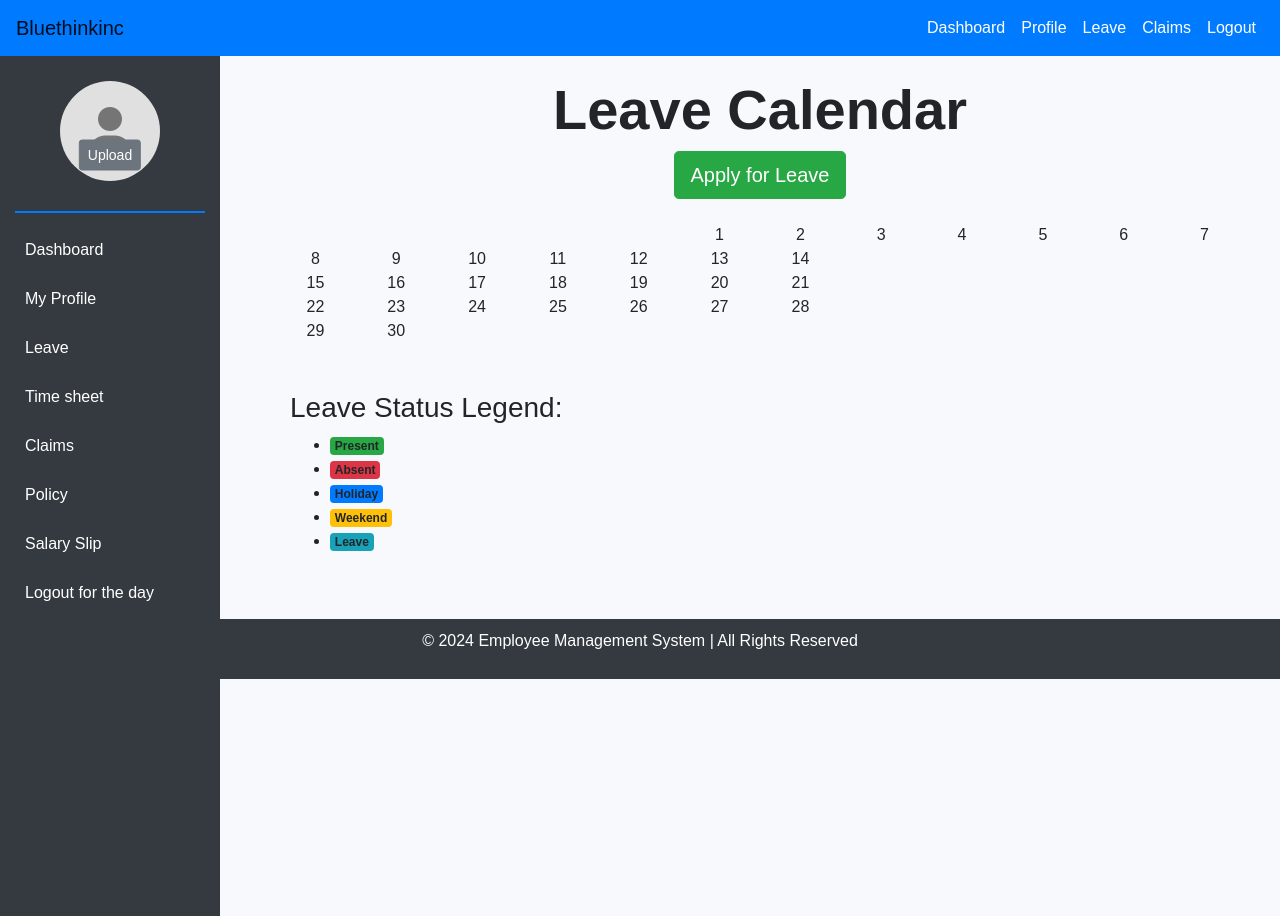
After one commit to mfslovely/Employee_Management_Project, a Django app: page /leave-list in a window 1280 px wide. The commit adds this page. Run offline with Django 3.2, Linux system fonts and the light colour scheme; a user stored in the database is signed in; data comes from the database, SQL or seed files in the repository; both versions use the stored data as it was after the commit; some libraries are stand-ins or nearby versions.

Commit message:
Implemented Leave Management API

```diff
--- /dev/null
+++ b/bluethinkapp/templates/bluethinkincapp/leave_management.html
@@ -0,0 +1,66 @@
+{% extends 'base.html' %}
+{% block title %}Leave Management{% endblock %}
+{% block content %}
+    <div class="container">
+        <h1 class="text-center display-4 font-weight-bold">Leave Calendar</h1>
+
+        <!-- Apply Leave Button -->
+        <div class="mb-4 text-center">
+            <a href="{% url 'apply_leave' %}" class="btn btn-success btn-lg">Apply for Leave</a>
+        </div>
+
+        <!-- Calendar -->
+        <div id="calendar" class="mt-4"></div>
+
+        <!-- Example Calendar with Bootstrap -->
+        <div class="mt-5">
+            <h3>Leave Status Legend:</h3>
+            <ul>
+                <li><span class="badge bg-success">Present</span></li>
+                <li><span class="badge bg-danger">Absent</span></li>
+                <li><span class="badge bg-primary">Holiday</span></li>
+                <li><span class="badge bg-warning">Weekend</span></li>
+                <li><span class="badge bg-info">Leave</span></li>
+            </ul>
+        </div>
+    </div>
+
+    <script>
+        document.addEventListener("DOMContentLoaded", function() {
+            const calendar = document.getElementById('calendar');
+            const currentMonth = new Date().getMonth(); // Get current month
+
+            const daysInMonth = new Date(new Date().getFullYear(), currentMonth + 1, 0).getDate();
+            const startDay = new Date(new Date().getFullYear(), currentMonth, 1).getDay();
+
+            // Dynamically create the calendar
+            let calendarHTML = "<div class='row'>";
+            for (let i = 0; i < startDay; i++) {
+                calendarHTML += "<div class='col-1'></div>"; // Empty space for the first day of the month
+            }
+
+            for (let i = 1; i <= daysInMonth; i++) {
+                let leaveStatus = 'present'; // Default to present
+
+                // Check leave status for each day (you will need to fetch this data from the backend)
+                // Example:
+                if (i === 5) leaveStatus = 'absent'; // Just an example
+                if (i === 10) leaveStatus = 'holiday'; // Just an example
+
+                calendarHTML += `
+                    <div class="col-1 text-center ${leaveStatus}">
+                        <div class="calendar-day">${i}</div>
+                    </div>
+                `;
+
+                // Start a new row after 7 days (for the next week)
+                if (i % 7 === 0) {
+                    calendarHTML += "</div><div class='row'>";
+                }
+            }
+
+            calendarHTML += "</div>";
+            calendar.innerHTML = calendarHTML;
+        });
+    </script>
+{% endblock %}
--- a/bluethinkapp/urls.py
+++ b/bluethinkapp/urls.py
@@ -13,4 +13,6 @@ urlpatterns = [
     path('my-profile/', views.employee_profile, name='employee_profile'),
     path('logout-for-the-day/', views.logout_for_the_day, name='logout_for_the_day'),
     path('claims/', views.claims, name='claims'),
+    path('leave-list',views.leave_list, name='leave_list'),
+    path('apply_leave/', views.apply_leave, name='apply_leave'),
 ]+ static(settings.MEDIA_URL, document_root=settings.MEDIA_ROOT)
--- a/bluethinkapp/views.py
+++ b/bluethinkapp/views.py
@@ -16,7 +16,7 @@ from .forms import (
     EducationDetailsForm,
     CommunicationDetailsForm,
     DocumentSectionForm,
-    PreviousEmploymentDetailsForm,ClaimForm
+    PreviousEmploymentDetailsForm,ClaimForm,LeaveApplicationForm
 )
 
 
@@ -248,22 +248,42 @@ def logout_for_the_day(request):
 
 @login_required
 def claims(request):
-    # Handle form submission for new claims
     if request.method == 'POST':
         form = ClaimForm(request.POST, request.FILES)
         if form.is_valid():
             claim = form.save(commit=False)
-            claim.employee = request.user  # Associate the claim with the logged-in user
+            claim.employee = request.user
             claim.save()
-            return redirect('claims')  # Refresh the page to display the new claim in the list
+            return redirect('claims')
 
     else:
-        form = ClaimForm()  # Display an empty form if it's a GET request
+        form = ClaimForm()
 
-    # Query to get the claims submitted by the logged-in user, ordered by creation date (latest first)
+
     user_claims = Claim.objects.filter(employee__user=request.user)
 
     return render(request, 'bluethinkincapp/claims.html', {
-        'form': form,            # Form for adding a new claim
-        'user_claims': user_claims,  # List of the user's claims
+        'form': form,
+        'user_claims': user_claims,
     })
+
+
+@login_required
+def leave_list(request):
+    leaves = Leave.objects.filter(employee__user=request.user)
+    return render(request, 'bluethinkincapp/leave_management.html', {'leaves': leaves})
+
+
+@login_required
+def apply_leave(request):
+    if request.method == 'POST':
+        form = LeaveApplicationForm(request.POST)
+        if form.is_valid():
+            leave = form.save(commit=False)
+            leave.employee = request.user  # Associate with the logged-in employee
+            leave.save()
+            return redirect('leave_list')  # Redirect to the leave list page
+    else:
+        form = LeaveApplicationForm()
+
+    return render(request, 'bluethinkincapp/apply_leave.html', {'form': form})
--- a/templates/base.html
+++ b/templates/base.html
@@ -128,7 +128,7 @@
         <hr> <!-- Horizontal line separating profile and menu -->
         <a href="{% url 'dashboard' %}">Dashboard</a>
         <a href="{% url 'employee_profile' %}">My Profile</a>
-        <a href="#">Leave</a>
+        <a href="{% url 'leave_list' %}">Leave</a>
         <a href="#">Time sheet</a>
         <a href="{% url 'claims' %}">Claims</a>
         <a href="#">Policy</a>
```
Also changed, not shown: bluethinkapp/forms.py (+12 -1 lines), bluethinkapp/models.py (+33 -5 lines), bluethinkapp/migrations/0006_leave_leave_comment_leave_leave_status.py (added), bluethinkapp/templates/bluethinkincapp/apply_leave.html (added), db.sqlite3.
